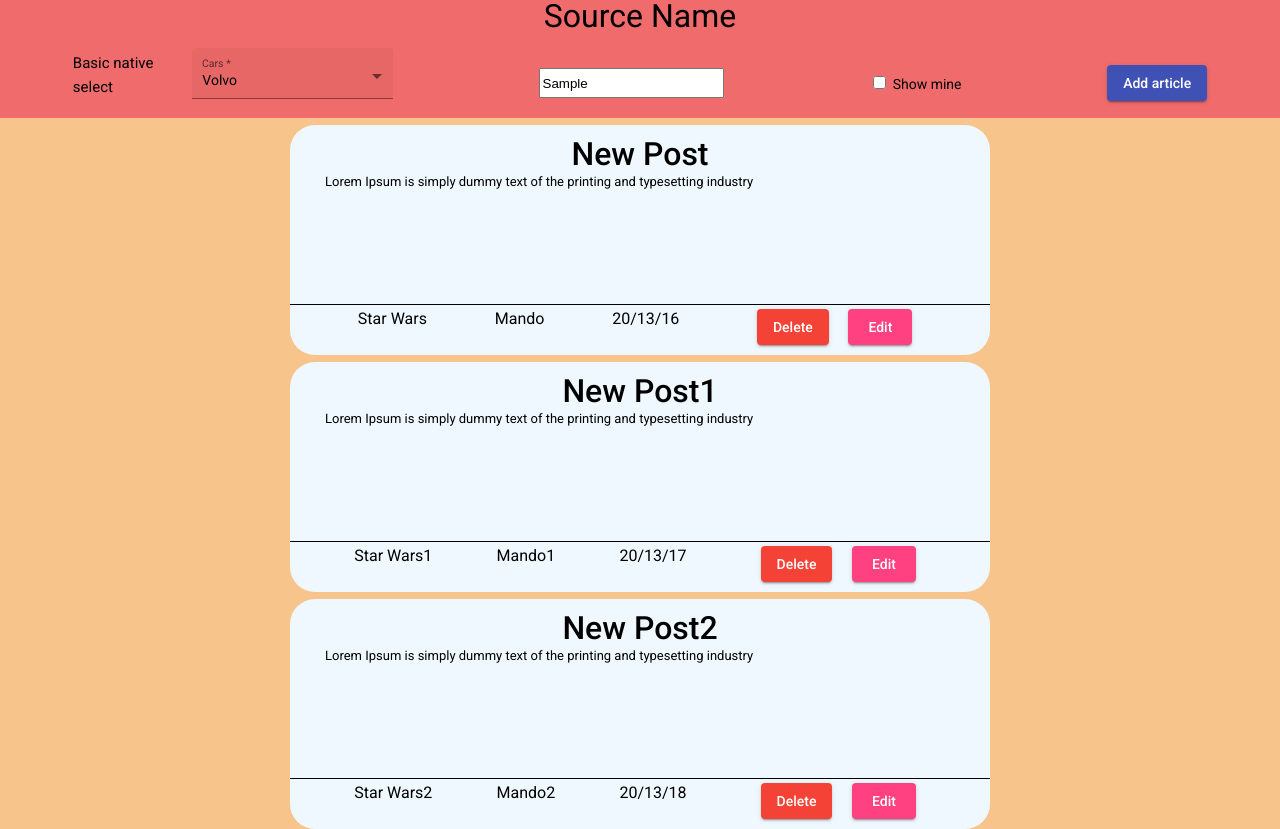
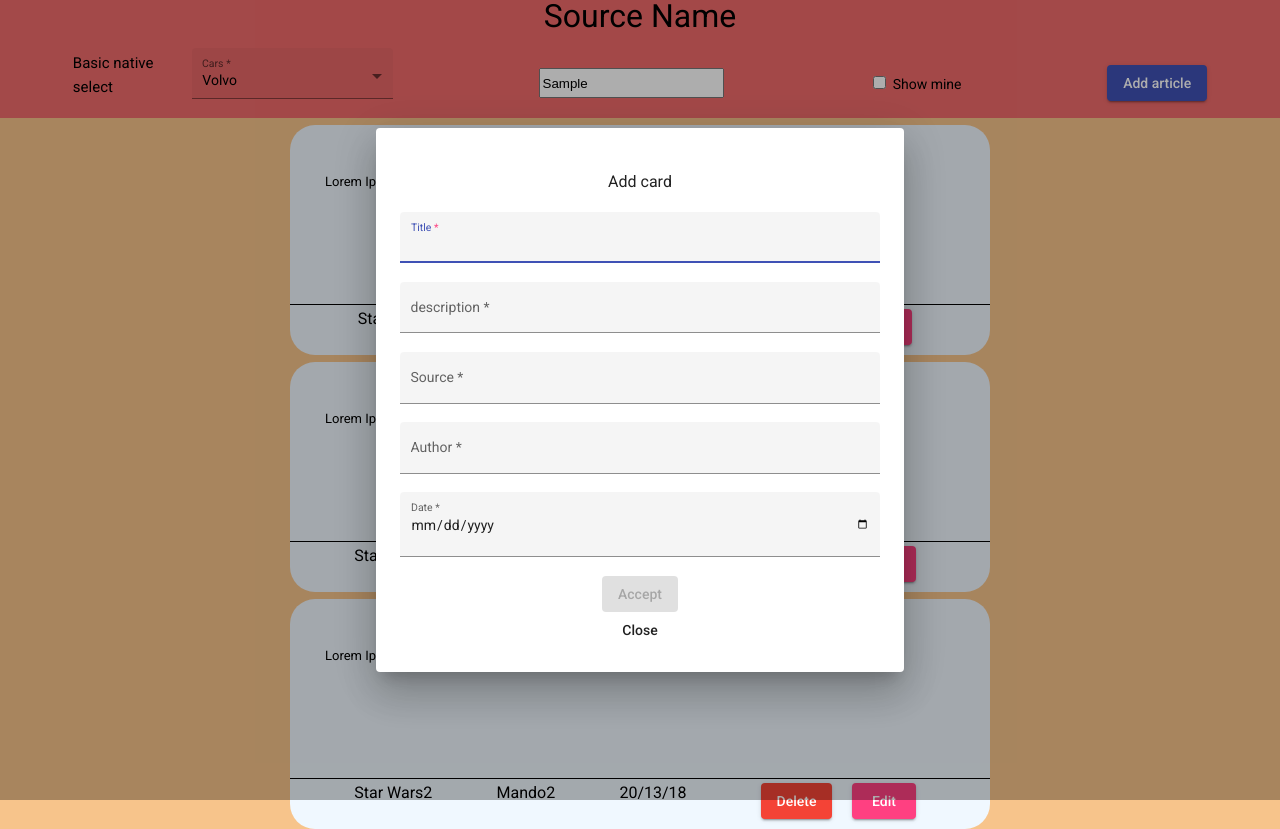
Before and after one commit to TimBabaryka/InternshipEPAM, an Angular app in the folder angular/myapp/: page /main in a window 1280 px wide. Both pictures are taken after typing "Sample" into the empty fields and a click on the button "Add article". After the commit the page ends 800 px from the top, so only its background shows below. Built offline with nearby package versions, Linux system fonts and the light colour scheme.

Commit message:
feat:task-2-angular

```diff
--- a/angular/myapp/src/app/main/content/content.component.html
+++ b/angular/myapp/src/app/main/content/content.component.html
@@ -1 +1,5 @@
-<app-newpost *ngFor="let n of posts" [post]="n"></app-newpost>
+<app-newpost
+  *ngFor="let n of posts"
+  [child]="n"
+  (deletePost)="deletePost($event)"
+></app-newpost>
--- a/angular/myapp/src/app/main/content/content.component.ts
+++ b/angular/myapp/src/app/main/content/content.component.ts
@@ -46,5 +46,9 @@ export class ContentComponent implements OnInit {
   ];
   constructor() {}
 
+  deletePost(id: number) {
+    this.posts = this.posts.filter((el) => el.id !== id);
+  }
+
   ngOnInit(): void {}
 }
--- a/angular/myapp/src/app/main/content/newpost/newpost.component.html
+++ b/angular/myapp/src/app/main/content/newpost/newpost.component.html
@@ -1,17 +1,19 @@
 <div class="post-box">
   <div class="post-box__content">
-    <h2 class="content__title">{{ post.title }}</h2>
+    <h2 class="content__title">{{ child.title }}</h2>
     <p class="content__description">
-      {{ post.description }}
+      {{ child.description }}
     </p>
   </div>
 
   <div class="content__bottom">
-    <h3>{{ post.source }}</h3>
-    <h3>{{ post.author }}</h3>
-    <h3>{{ post.date }}</h3>
+    <h3>{{ child.source }}</h3>
+    <h3>{{ child.author }}</h3>
+    <h3>{{ child.date }}</h3>
     <div class="content__bottom__buttons">
-      <button mat-raised-button color="warn">Delete</button>
+      <button mat-raised-button color="warn" (click)="onDeletePost()">
+        Delete
+      </button>
       <button mat-raised-button color="accent">Edit</button>
     </div>
   </div>
--- a/angular/myapp/src/app/main/content/newpost/newpost.component.ts
+++ b/angular/myapp/src/app/main/content/newpost/newpost.component.ts
@@ -1,4 +1,5 @@
-import { Component, Input, OnInit } from '@angular/core';
+import { Component, Input, OnInit, Output } from '@angular/core';
+import { EventEmitter } from '@angular/core';
 import { Post } from '../content.component';
 
 @Component({
@@ -7,8 +8,18 @@ import { Post } from '../content.component';
   styleUrls: ['./newpost.component.scss'],
 })
 export class NewpostComponent implements OnInit {
-  @Input() post!: Post;
+  @Input() child!: Post;
+  @Output() deletePost = new EventEmitter<number>();
   constructor() {}
+
+  checkID(i: any) {
+    console.log(i);
+  }
+
+  onDeletePost() {
+    this.deletePost.emit(this.child.id);
+    console.log(123);
+  }
 
   ngOnInit(): void {}
 }
--- /dev/null
+++ b/angular/myapp/src/app/main/createpost/createpost.component.html
@@ -0,0 +1,63 @@
+<div class="card-box">
+  <div class="card-form">
+    <h3>Add card</h3>
+    <form
+      [formGroup]="CardForm"
+      (ngSubmit)="onSubmitCreate()"
+      class="card-form__form"
+    >
+      <mat-form-field class="card-form__row" appearance="fill">
+        <mat-label>Title</mat-label>
+        <input
+          type="text"
+          matInput
+          placeholder="Title"
+          formControlName="title"
+        />
+      </mat-form-field>
+      <mat-form-field class="card-form__row" appearance="fill">
+        <mat-label>description </mat-label>
+        <input
+          type="text"
+          matInput
+          placeholder="Your description"
+          formControlName="description"
+        />
+      </mat-form-field>
+      <mat-form-field class="card-form__row" appearance="fill">
+        <mat-label>Source</mat-label>
+        <input
+          type="text"
+          matInput
+          placeholder="Your source"
+          formControlName="source"
+        />
+      </mat-form-field>
+      <mat-form-field class="card-form__row" appearance="fill">
+        <mat-label>Author</mat-label>
+        <input
+          type="text"
+          matInput
+          placeholder="Author"
+          formControlName="author"
+        />
+      </mat-form-field>
+
+      <mat-form-field class="card-form__row" appearance="fill">
+        <mat-label>Date</mat-label>
+        <input type="date" matInput formControlName="date" />
+      </mat-form-field>
+
+      <button
+        type="submit"
+        color="primary"
+        [disabled]="CardForm.invalid"
+        mat-raised-button
+        mat-dialog-close
+      >
+        Accept
+      </button>
+    </form>
+    <button mat-button mat-dialog-close>Close</button>
+  </div>
+</div>
--- /dev/null
+++ b/angular/myapp/src/app/main/createpost/createpost.component.scss
@@ -0,0 +1,20 @@
+.card-box {
+  height: 100%;
+  border-radius: 25px;
+  width: 40%;
+  margin: 0 auto;
+  padding-top: 1rem;
+}
+
+.card-form {
+  display: flex;
+  flex-direction: column;
+  align-items: center;
+  &__row {
+    width: 30rem;
+  }
+
+  &__form {
+    display: contents;
+  }
+}
--- /dev/null
+++ b/angular/myapp/src/app/main/createpost/createpost.component.ts
@@ -0,0 +1,35 @@
+import { Component, OnInit } from '@angular/core';
+import { FormControl, FormGroup, Validators } from '@angular/forms';
+import { Post } from '../content/content.component';
+
+@Component({
+  selector: 'app-createpost',
+  templateUrl: './createpost.component.html',
+  styleUrls: ['./createpost.component.scss'],
+})
+export class CreatepostComponent implements OnInit {
+  CardForm: FormGroup = new FormGroup({
+    title: new FormControl('', [Validators.required]),
+    description: new FormControl('', [Validators.required]),
+    source: new FormControl('', [Validators.required]),
+    author: new FormControl('', [Validators.required]),
+    date: new FormControl('', [Validators.required]),
+  });
+  constructor() {}
+
+  onSubmitCreate() {
+    const { title, description, source, author, date } = this.CardForm.value;
+    let id = 3;
+    const post: Post = {
+      title: title,
+      description: description,
+      source: source,
+      author: author,
+      date: date,
+      id: id,
+    };
+    console.log('New Post', post);
+  }
+
+  ngOnInit(): void {}
+}
--- a/angular/myapp/src/app/main/main.component.html
+++ b/angular/myapp/src/app/main/main.component.html
@@ -18,7 +18,9 @@
 
         <input type="search" class="bottom__search" />
         <label for="my"><input type="checkbox" id="my" /> Show mine</label>
-        <button mat-raised-button color="primary">Add article</button>
+        <button mat-raised-button color="primary" (click)="createPost()">
+          Add article
+        </button>
       </div>
     </div>
   </div>
--- a/angular/myapp/src/app/main/main.component.ts
+++ b/angular/myapp/src/app/main/main.component.ts
@@ -1,10 +1,16 @@
 import { Component, OnInit } from '@angular/core';
+import { MatDialog } from '@angular/material/dialog';
+import { CreatepostComponent } from './createpost/createpost.component';
 @Component({
   selector: 'app-main',
   templateUrl: './main.component.html',
   styleUrls: ['./main.component.scss'],
 })
 export class MainComponent implements OnInit {
-  constructor() {}
+  constructor(private dialogRef: MatDialog) {}
+
+  createPost() {
+    this.dialogRef.open(CreatepostComponent);
+  }
   ngOnInit(): void {}
 }
```
Also changed, not shown: angular/myapp/src/app/app.module.ts (+6 -1 lines), angular/myapp/src/app/main/main.module.ts (+10 -11 lines), 1 other file (tests, documents, lock files or other folders).
